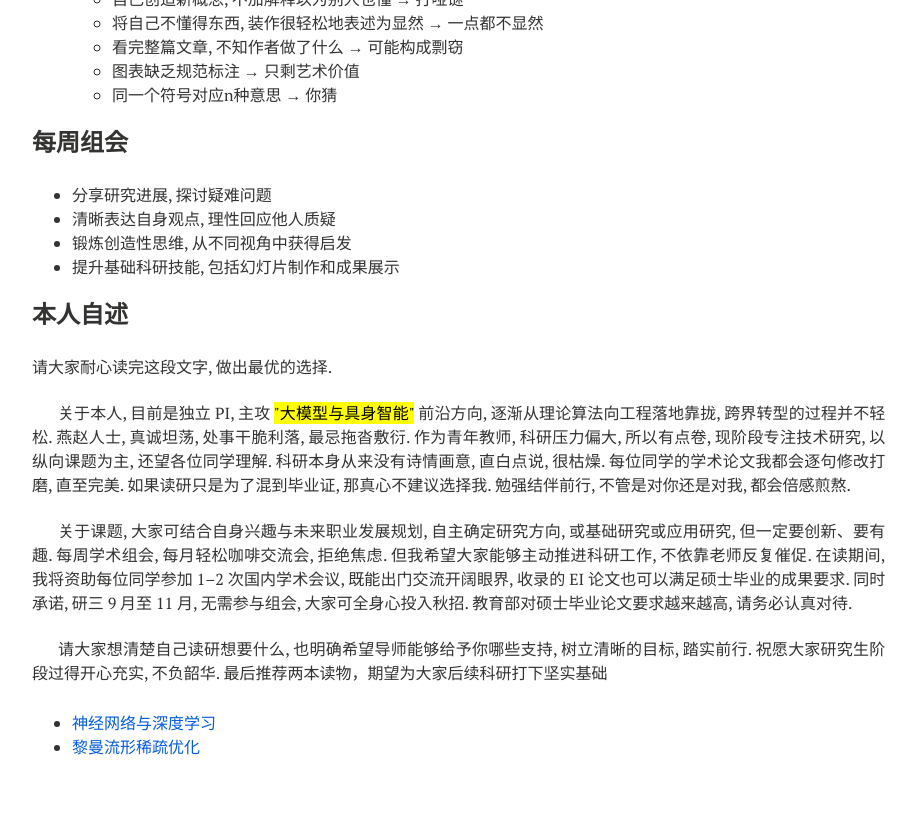
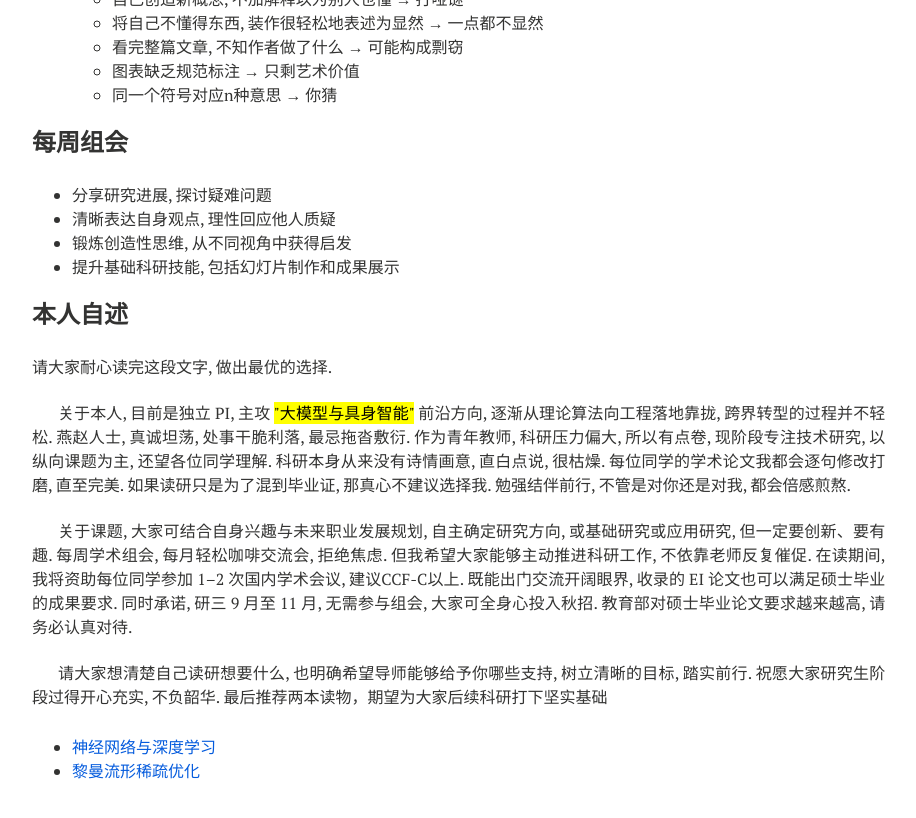
Before and after one commit to xianchaoxiu/xianchaoxiu.github.io, a Jekyll site: the page built from chinese/reading/index.md, in a window 1280 px wide and 900 px high, scrolled down 1378 px. Shown: the top 818 px of the window, without its empty margins (288-1204 px from the left). Built offline with Jekyll 4.4.1, drawn with Linux system fonts in a browser that asks for light colours; nearby versions of some CDN libraries.

Commit message:
Update index.md

```diff
--- a/chinese/reading/index.md
+++ b/chinese/reading/index.md
@@ -89,7 +89,8 @@ share: false
 关于课题, 大家可结合自身兴趣与未来职业发展规划, 自主确定研究方向, 或基础研究或应用研究, 但一定要创新、要有趣.
 每周学术组会, 每月轻松咖啡交流会, 拒绝焦虑.
 但我希望大家能够主动推进科研工作, 不依靠老师反复催促.
-在读期间, 我将资助每位同学参加 1–2 次国内学术会议, 既能出门交流开阔眼界, 收录的 EI 论文也可以满足硕士毕业的成果要求.
+在读期间, 我将资助每位同学参加 1–2 次国内学术会议, 建议CCF-C以上.
+既能出门交流开阔眼界, 收录的 EI 论文也可以满足硕士毕业的成果要求.
 同时承诺, 研三 9 月至 11 月, 无需参与组会, 大家可全身心投入秋招.
 教育部对硕士毕业论文要求越来越高, 请务必认真对待. <br> <br>
 
```
